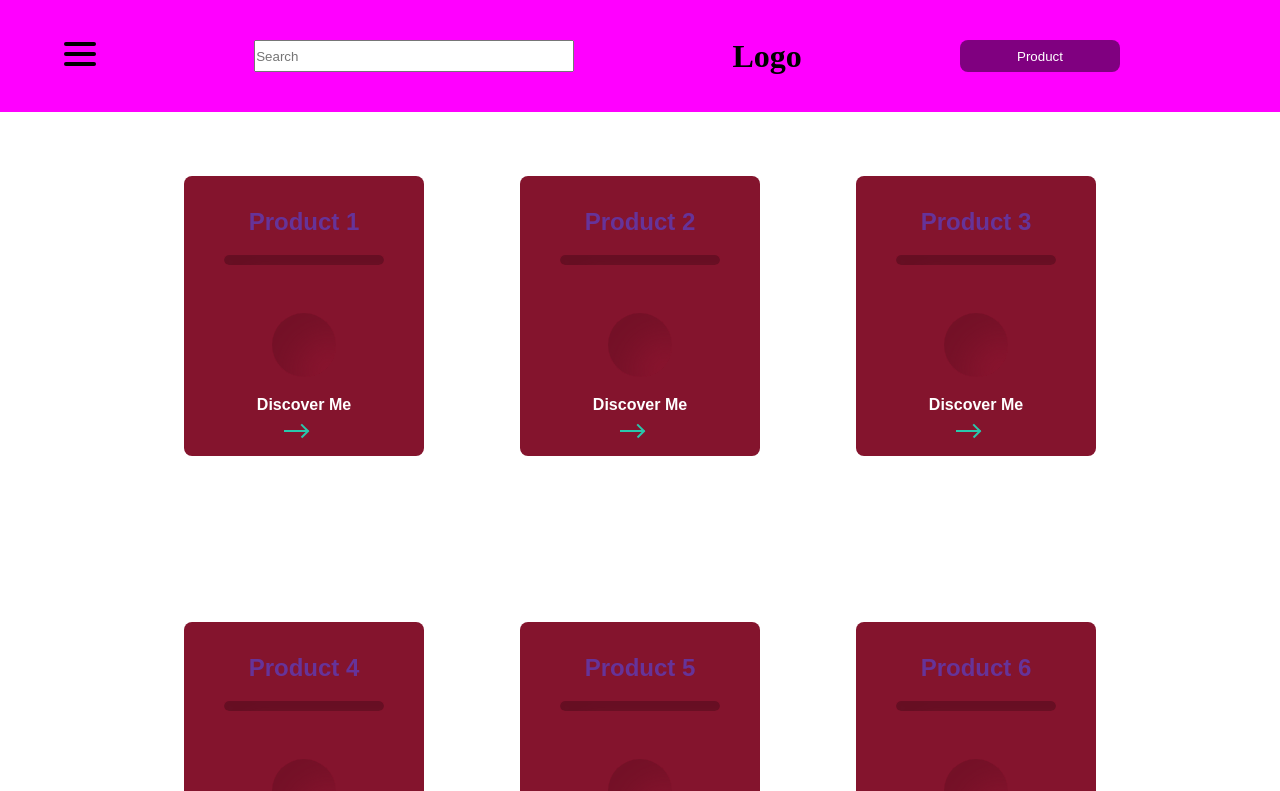
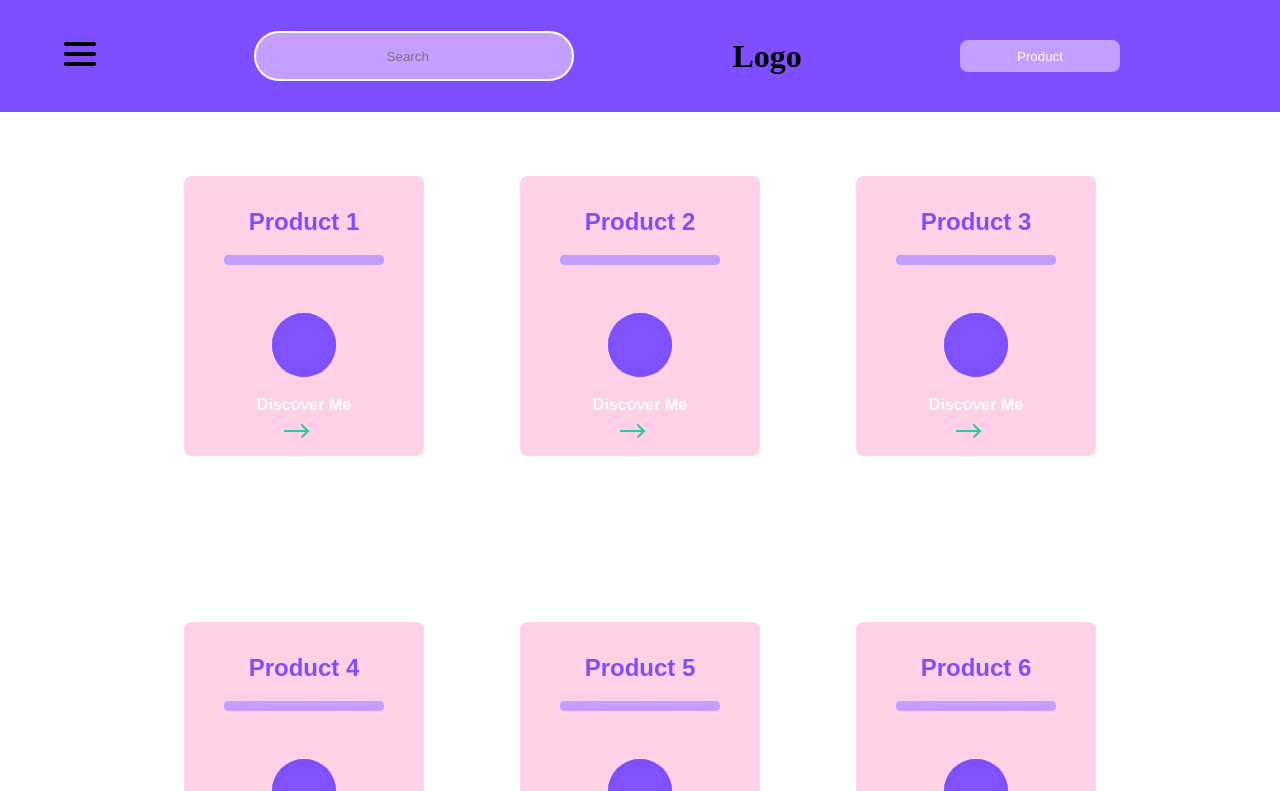
Before and after one commit to togbo/chall48ecom, a Next.js app in the folder resources/views/frontend/: page /home_page in a window 1280 px wide. Shown: the top 791 px of the page. Built offline with nearby package versions, Linux system fonts and the light colour scheme.

Commit message:
Changing shop colours

```diff
--- a/resources/views/frontend/src/styles/Card.module.css
+++ b/resources/views/frontend/src/styles/Card.module.css
@@ -12,9 +12,9 @@
 }
 
 .root{
-    --color-1: #54123B ;
-    --color-2: #84142D;
-    --color-3: #C02739;
+    --color-1: #C49FFF ;
+    --color-2: #FFD0E6;
+    --color-3: #C49FFF;
     --color-4: #29C7AC;
 }
 .cardwrapper{
@@ -70,14 +70,14 @@
 .cardback h1{
     position: absolute;
     top: 2rem;
-    color: rebeccapurple;
+    color: #7D4FFE;
     font-size: 1.5rem;
     font-family: Arial, Helvetica, sans-serif;
 }
 
 .cardback p{
     position: absolute;
-    color: rebeccapurple;
+    color: white;
     font-size: 1rem;
     font-family: Arial, Helvetica, sans-serif;
     margin-left: 1rem;
@@ -90,9 +90,9 @@
     margin-top: -4rem;
     margin-bottom: 5rem;
     border-radius: 55px;
-    background: #84142D;
-    box-shadow: inset 25px 25px 21px #660f23,
-            inset -25px -25px 21px #a21937;
+    background: #C49FFF;
+    box-shadow: inset 25px 25px 21px #C49FFF,
+            inset -25px -25px 21px #C49FFF;
 }
 
 .cardback a{
@@ -104,16 +104,16 @@
     padding: 0.5rem 1rem;
     border-radius: 10px;
     border-radius: 51px;
-    background: linear-gradient(145deg, #8d1530, #771229);
-    box-shadow:  21px 21px 42px #620f21,
-                 -21px -21px 42px #a61939;
+    background: linear-gradient(145deg, #C49FFF, #C49FFF);
+    box-shadow:  21px 21px 42px #C49FFF,
+                 -21px -21px 42px #C49FFF;
 }
 
 .cardback a:focus{
     border-radius: 51px;
-    background: linear-gradient(145deg, #771229, #8d1530);
-    box-shadow:  21px 21px 42px #620f21,
-                -21px -21px 42px #a61939;
+    background: linear-gradient(145deg, #C49FFF, #C49FFF);
+    box-shadow:  21px 21px 42px #C49FFF,
+                -21px -21px 42px #C49FFF;
 }
 
 .circle{
@@ -125,9 +125,9 @@
     align-items: center;
     margin-top: -4rem;
     border-radius: 50%;
-    background: #84142D;
-    box-shadow: inset 24px 24px 48px #731127,
-                inset -24px -24px 48px #951733;
+    background: #C49FFF;
+    box-shadow: inset 24px 24px 48px #7D4FFE,
+                inset -24px -24px 48px #7D4FFE;
 }
 
 
@@ -135,7 +135,7 @@
 .cardfront h2{
     position: absolute;
     top: 2rem;
-    color: rebeccapurple;
+    color: #7D4FFE;
     font-size: 1.5rem;
     font-family: Arial, Helvetica, sans-serif;
 }
@@ -145,9 +145,9 @@
     height: 0.6rem;
     margin-bottom: 7rem;
     border-radius: 55px;
-    background: #84142D;
-    box-shadow: inset 25px 25px 21px #660f23,
-            inset -25px -25px 21px #a21937;
+    background: #C49FFF;
+    box-shadow: inset 25px 25px 21px #C49FFF,
+            inset -25px -25px 21px #C49FFF;
 }
 
 .arrow{
--- a/resources/views/frontend/src/styles/home_page.module.css
+++ b/resources/views/frontend/src/styles/home_page.module.css
@@ -19,7 +19,7 @@
     top: 0;
     left: 0;
     z-index: 10;
-    background-color: fuchsia;
+    background-color: #7D4FFE;
 }
 
 .burger {
@@ -77,7 +77,7 @@
     position: fixed;
     top: 0;
     left: 0;
-    background-color: blue;
+    background-color: #C49FFF;
     width: 10rem;
     height: 100%;
     z-index: 10;
@@ -90,6 +90,11 @@
 .search {
     width: 20rem;
     height: 2rem;
+    background-color: #C49FFF;
+    border: 2px solid white;
+    border-radius: 25px;
+    height: 50px;
+    text-align: center;
 }
 
 .shop {
@@ -100,7 +105,7 @@
 .shopbtn {
     width: 10rem;
     height: 2rem;
-    background-color: purple;
+    background-color: #C49FFF;
     color: white;
     border: none;
     border-radius: 0.5rem;
@@ -109,8 +114,8 @@
 
 .shopbtn:hover {
     background-color: white;
-    color: purple;
-    border: 1px solid purple;
+    color: #C49FFF;
+    border: 1px solid #C49FFF;
     transition: all 0.5s ease-in-out;
 }
 
@@ -127,7 +132,8 @@
 
 
 .shopcard {
-    background-color: yellowgreen;
+    background-color: #C49FFF;
     width: 10rem;
     height: 4rem;
+    border: 2px solid white;
 }
```
